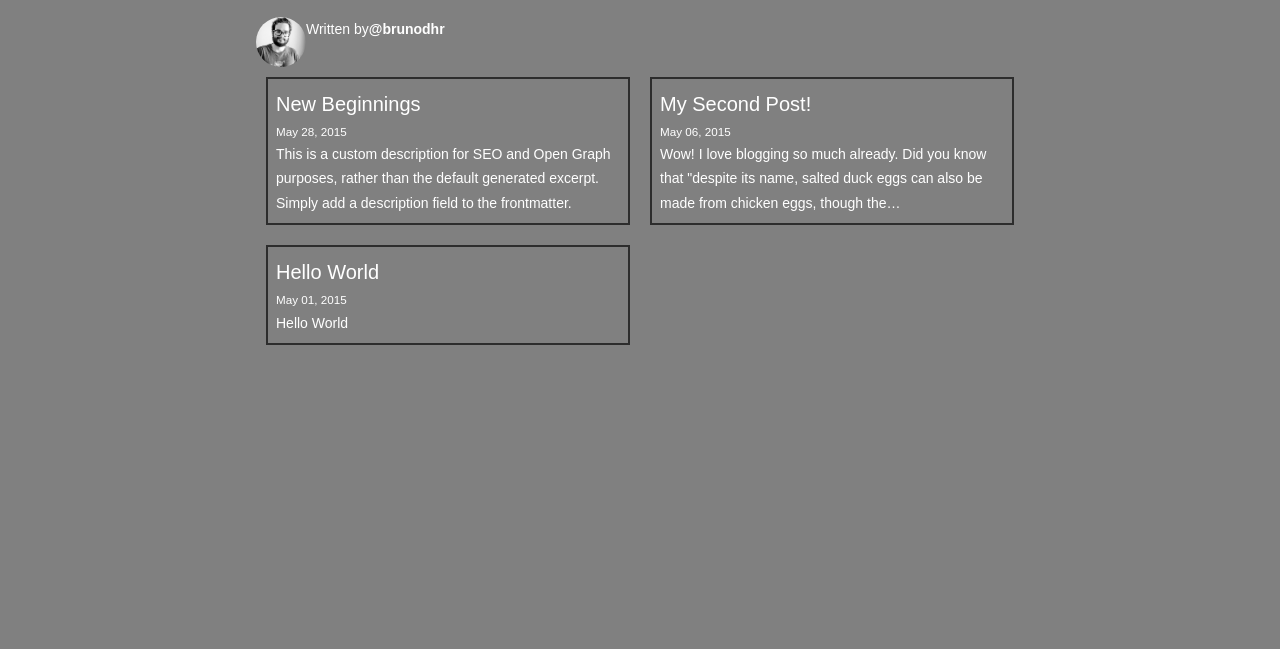
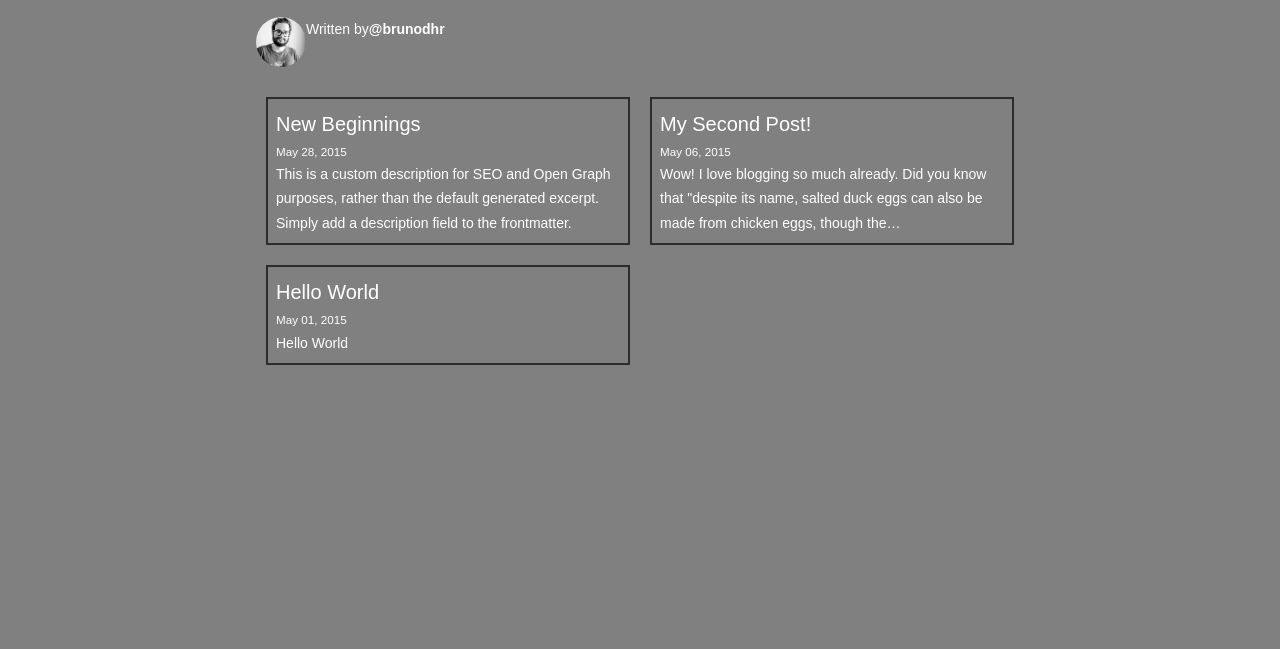
Before and after one commit to brunodhr/my-blog, a Gatsby site: page / in a window 1280 px wide. Shown: the part 91-740 px from the top of the page. Built offline with nearby package versions, Linux system fonts and the light colour scheme; Gatsby itself is replaced by a stand-in of ours; some packages are replaced by stand-ins of ours; a web font is replaced by a local one.

Commit message:
feat(Index): insert margin on Posts wrapper

```diff
--- a/src/pages/index.js
+++ b/src/pages/index.js
@@ -15,6 +15,7 @@ const BlogIndex = ({ data }) => {
       <Bio />
       <div
         style={{
+          margin: `20px 0`,
           flexWrap: `wrap`,
           width: `100%`,
           display: `flex`,
```
